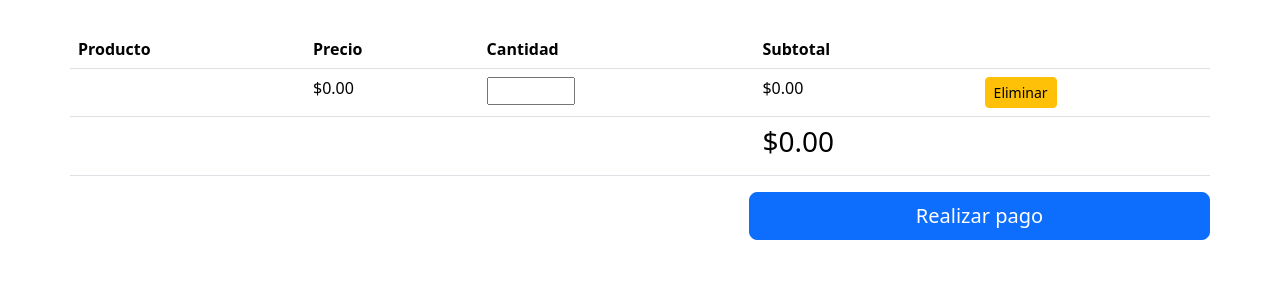
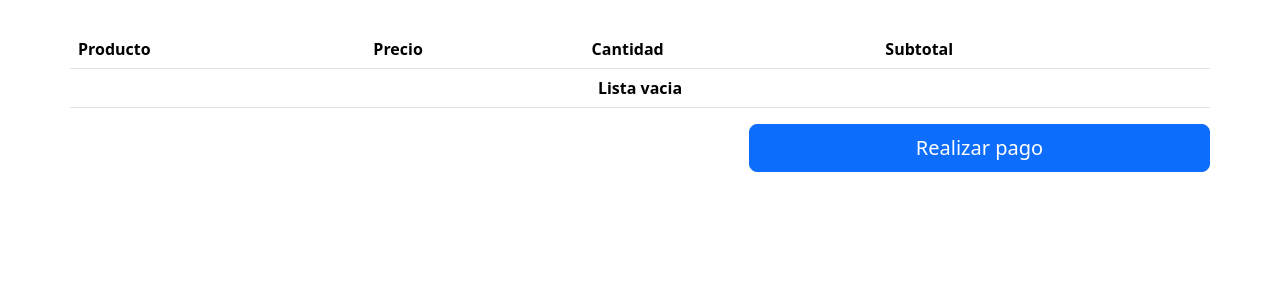
Before and after one commit to sami27avila/Tienda-Carrito-, a PHP site: page /mostrar.php in a window 1280 px wide. Shown: the part 80-380 px from the top of the page. Run offline with PHP 8.4, Linux system fonts and the light colour scheme; data that the repository does not hold is empty.

Commit message:
mostrar.php
Proyecto

```diff
--- a/mostrar.php
+++ b/mostrar.php
@@ -9,13 +9,13 @@ $productos = isset($_SESSION['carrito']['productos']) ? $_SESSION['carrito']['pr
 
 print_r($_SESSION);
 
-$lista_carrito[] = array();
+$lista_carrito = array();
 
 if($productos != null){
     foreach($productos as $clave => $cantidad){
 
         $sql = $con->prepare("SELECT id, nombre, precio, descuento, $cantidad AS cantidad FROM productos WHERE id=? AND activo=1 ");
-        $sql->execute($clave);
+        $sql->execute([$clave]);
         $lista_carrito[] = $sql->fetch(PDO::FETCH_ASSOC);
 
     }
```
